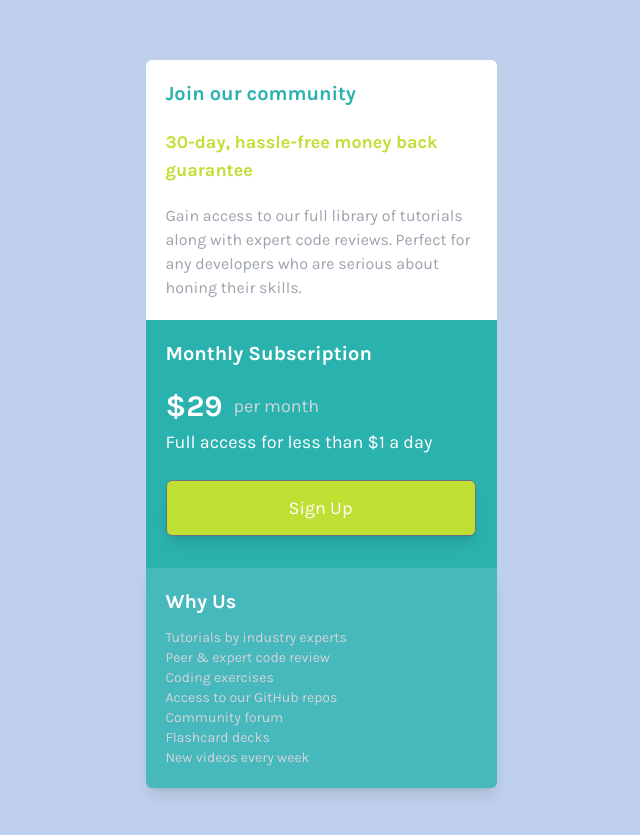
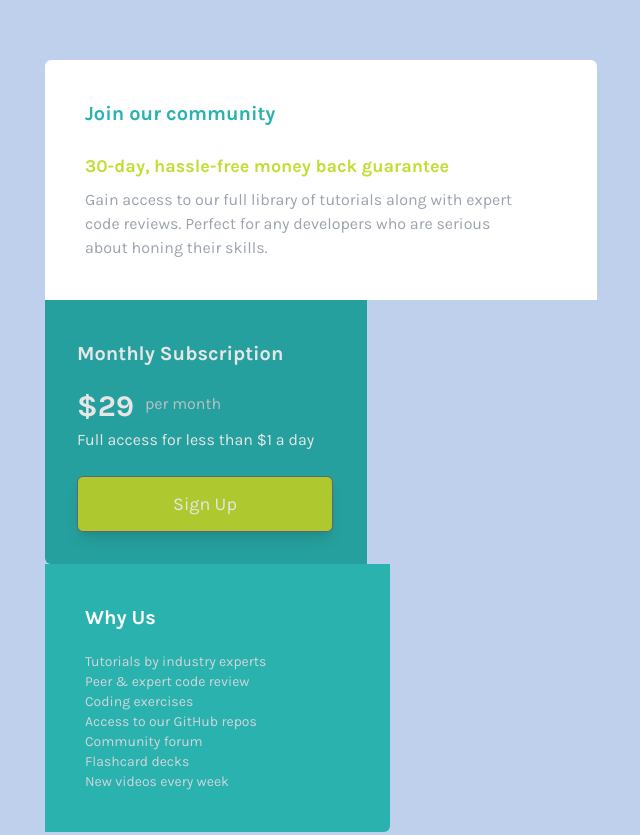
Before and after one commit to Abaljerind/single-price-grid-component, a website: page index.html in a window 1280 px wide. Shown: the part 116-951 px from the top of the page, without its empty margins (319-959 px from the left). Drawn offline with Linux system fonts and the light colour scheme.

Commit message:
add style for desktop done + fix some code

```diff
--- a/index.html
+++ b/index.html
@@ -30,34 +30,42 @@
       2. lanjut versi desktop. -->
   </head>
   <body class="bg-grayishBlue backdrop-brightness-125 bg-no-repeat bg-contain">
-    <main class="font-karla px-3 py-12 sm:w-[375px] sm:mx-auto sm:py-44">
+    <main
+      class="font-karla px-3 py-12 sm:w-[375px] sm:mx-auto sm:py-44 lg:w-[45%]"
+    >
       <!-- main article -->
-      <article class="main bg-white rounded-t-md p-5">
+      <article class="main bg-white rounded-t-md p-5 lg:p-10">
         <p class="text-cyans text-xl font-bold">Join our community</p>
-        <p class="text-brightYellow mt-5 font-bold text-lg">
+        <p class="text-brightYellow mt-5 font-bold text-lg lg:mt-6">
           30-day, hassle-free money back guarantee
         </p>
-        <p class="text-gray-400 mt-5 text-base">
+        <p class="text-gray-400 mt-5 text-base lg:w-11/12 lg:mt-2">
           Gain access to our full library of tutorials along with expert code
           reviews. Perfect for any developers who are serious about honing their
           skills.
         </p>
       </article>
 
+      <section class="lg:flex lg:flex-wrap lg:flex-1">
         <!-- subscription -->
-      <aside class="subscription bg-cyans p-5">
-        <p class="text-white text-xl font-bold">Monthly Subscription</p>
-        <p class="text-lg mt-5 text-white relative">
+        <aside
+          class="subscription bg-cyans brightness-90 p-5 lg:rounded-bl-md lg:w-[322px]"
+        >
+          <p class="text-white text-xl font-bold lg:mt-5 lg:ml-3">
+            Monthly Subscription
+          </p>
+          <p class="text-lg mt-5 text-white relative lg:ml-3">
             <span class="text-3xl font-bold">&dollar;29</span>
-          <span class="text-gray-300 ml-3 absolute top-[4px] left-14"
+            <span
+              class="text-gray-300 ml-3 absolute top-[4px] left-14 lg:text-base"
               >per month</span
             >
           </p>
-        <p class="text-lg text-white mt-1">
+          <p class="text-lg text-white mt-1 lg:ml-3 lg:text-base">
             Full access for less than &dollar;1 a day
           </p>
           <button
-          class="text-white border bg-brightYellow w-[310px] shadow-lg border-gray-500 text-lg mt-6 mb-3 flex justify-center items-center h-14 rounded-md"
+            class="text-white border bg-brightYellow w-[310px] shadow-lg border-gray-500 text-lg mt-6 mb-3 flex justify-center items-center h-14 rounded-md lg:w-64 lg:ml-3"
           >
             Sign Up
           </button>
@@ -65,9 +73,9 @@
 
         <!-- article why us -->
         <article
-        class="whyUs text-white p-5 rounded-b-md bg-cyans bg-opacity-80 shadow-lg"
+          class="whyUs text-white p-5 rounded-b-md bg-cyans shadow-lg lg:rounded-b-none lg:rounded-br-md lg:shadow-none lg:w-[345px] lg:p-10"
         >
-        <p class="text-xl mb-3 font-bold">Why Us</p>
+          <p class="text-xl mb-3 font-bold lg:mb-5">Why Us</p>
           <ul class="list-none text-sm cursor-pointer text-gray-300">
             <li>Tutorials by industry experts</li>
             <li>Peer &amp; expert code review</li>
@@ -78,6 +86,7 @@
             <li>New videos every week</li>
           </ul>
         </article>
+      </section>
     </main>
   </body>
 </html>
```
Also changed, not shown: css/output.css. Lines whose indentation alone changed are shown as unchanged.
